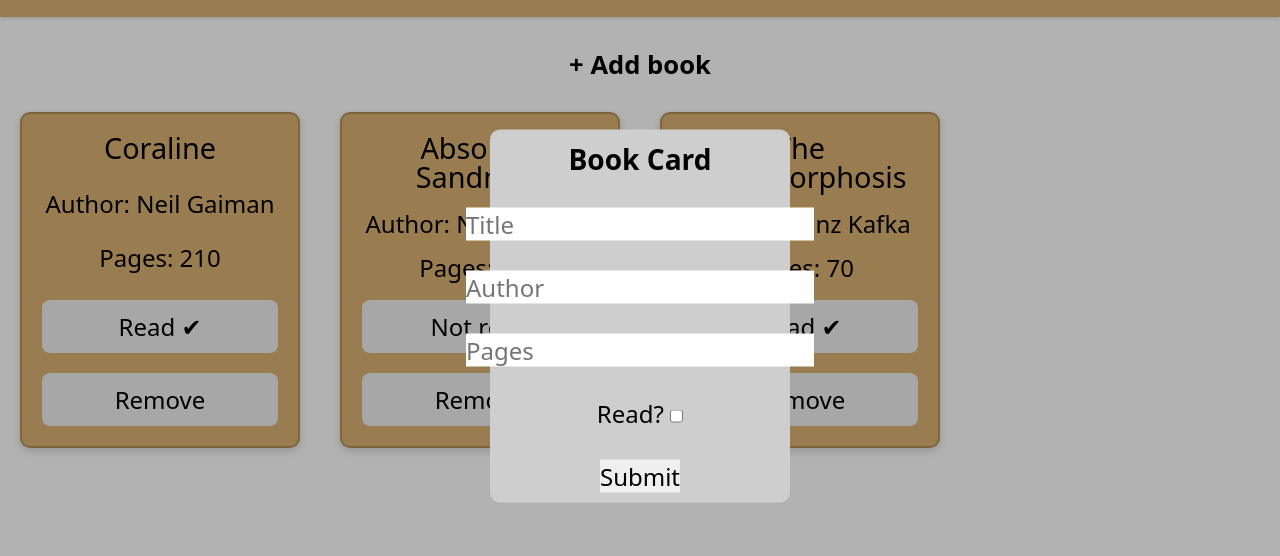
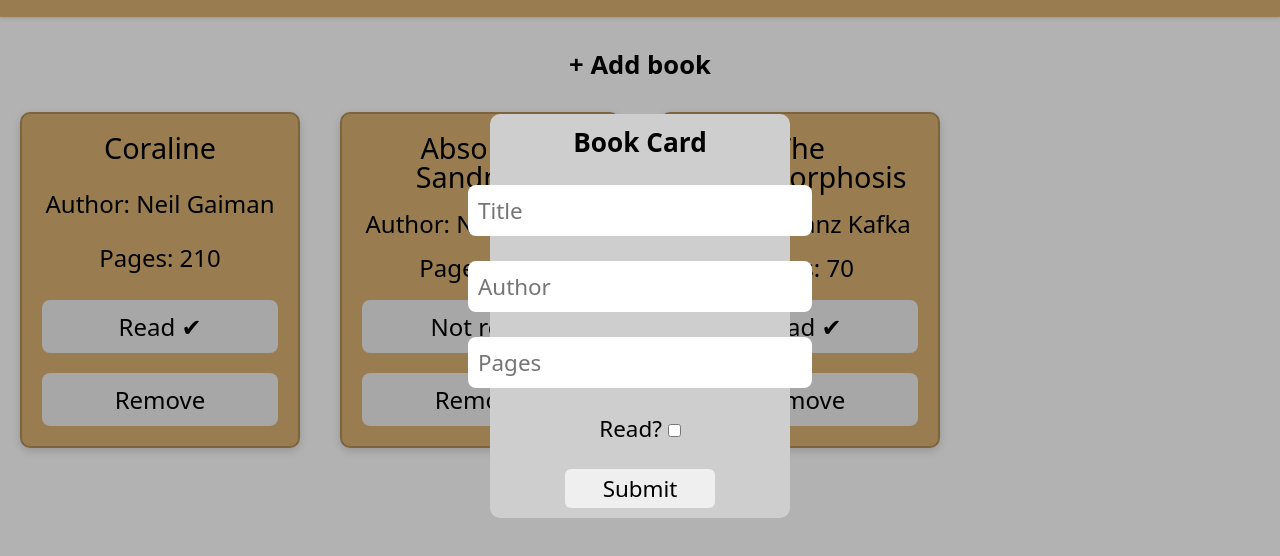
Before and after one commit to darlison-calm/simple-library, a plain HTML site: page index.html in a window 1280 px wide. Both pictures are taken after a click on the button "+ Add book". Shown: the part 84-640 px from the top of the page. Drawn offline with Linux system fonts and the light colour scheme.

Commit message:
Style: increase padding and add border-radius
-Increase padding for form-input and submit buttom
-Add border radius to submit buttom
-Add class btn to submit buttom

```diff
--- a/index.html
+++ b/index.html
@@ -28,7 +28,7 @@
           <label for ="read-status">Read?</label>
           <input type="checkbox" id="read-status">
         </div>
-        <button type="submit">Submit</button>
+        <button type="submit" class="btn">Submit</button>
       </form>
     </div>
   </main>
--- a/styles.css
+++ b/styles.css
@@ -21,16 +21,31 @@ input {
   outline: none;
 }
 
+input[type='text'], input[type='number'] {
+  cursor: text;
+}
+
+input {
+  padding: 10px;
+  border-radius: 8px;
+}
+
 .btn {
   padding: 10px 10px;
   border-radius: 8px;
   transition: filter 0.15s ease-in-out;
-
 }
 
 .btn:hover {
   filter: brightness(90%);
 }
+
+.add-book-form button {
+  width: 50%;
+  border-radius: 6px;
+  padding: 4px;
+}
+
 
 .btn-add {
   font-size: 1.6rem;
@@ -64,16 +79,16 @@ header {
   display: none;
 }
 
-
 #form-popup {
   display: none;
   position: fixed;
   top: 50%;
   left: 50%;
-  transform: translate(-50%, -50%);
+  transform: translate(-50%, -50%) scale(1);
   width: 300px;
   background-color: #cecece;
   border-radius: 10px;
+  transition: display 1s;
 }
 
 .add-book-form {
@@ -81,20 +96,10 @@ header {
   flex-direction: column;
   align-items: center;
   width: 300px;
-  gap: 30px;
-  font-size: 1.5rem;
+  gap: 25px;
+  font-size: 1.4rem;
   padding: 10px 0px;
 }
-
-/* LIBRARY GRID */
-
-.books-grid {
-  display: grid;
-  grid-template-columns: repeat(auto-fill, minmax(250px, 1fr));
-  margin-top: 20px;
-  gap: 40px;
-}
-
 
 .book-card {
   display: flex;
@@ -114,9 +119,19 @@ header {
   font-size: 1.2em;
 }
 
-
 .button-group {
   display: flex;
   flex-direction: column;
   gap: 20px;
 }
+
+
+
+/* LIBRARY GRID */
+
+.books-grid {
+  display: grid;
+  grid-template-columns: repeat(auto-fill, minmax(250px, 1fr));
+  margin-top: 20px;
+  gap: 40px;
+}
```
